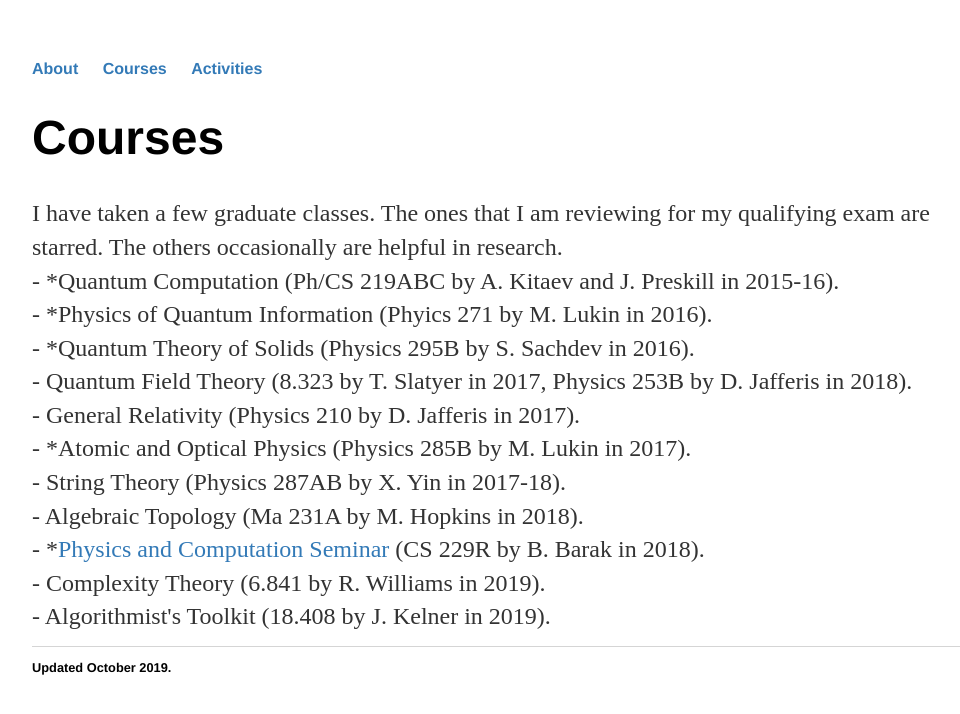
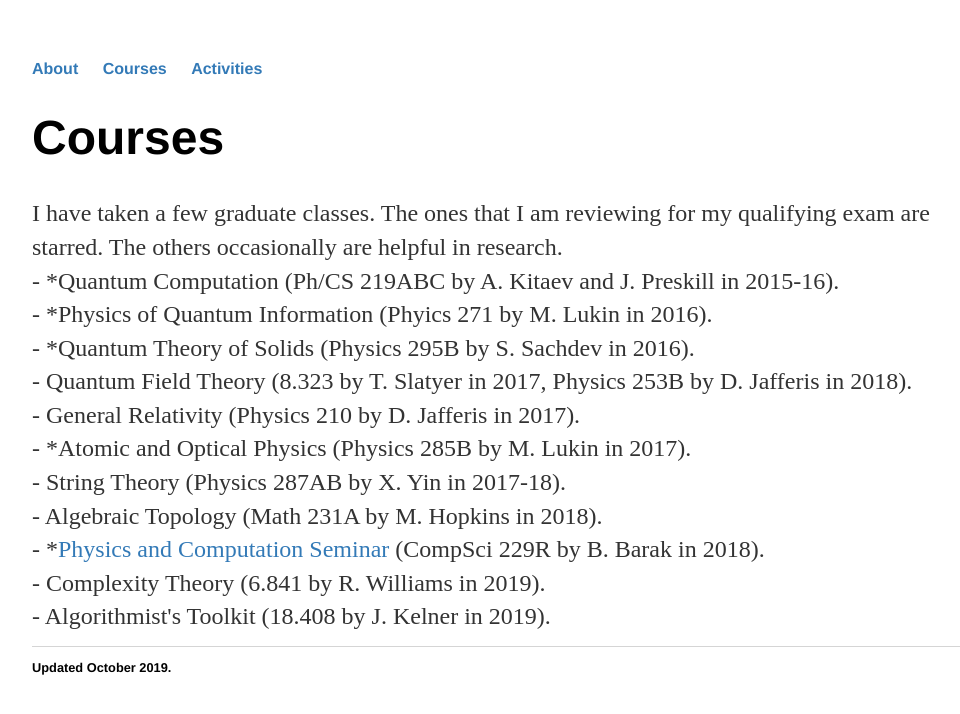
Before and after one commit to emilkhab/emilkhab.github.io, a Jekyll site: the page built from courses/index.html, in a window 1280 px wide. Shown: the top 714 px of the page, without its empty margins (128-1088 px from the left). Built offline with Jekyll 4.4.1, drawn with Linux system fonts in a browser that asks for light colours.

Commit message:
Update index.html

```diff
--- a/courses/index.html
+++ b/courses/index.html
@@ -12,8 +12,8 @@ title: Courses
 	- General Relativity (Physics 210 by D. Jafferis in 2017).<br/>
 	- *Atomic and Optical Physics (Physics 285B by M. Lukin in 2017).<br/>
 	- String Theory (Physics 287AB by X. Yin in 2017-18).<br/>
-	- Algebraic Topology (Ma 231A by M. Hopkins in 2018).<br/>
-	- *<a href="https://windowsontheory.org/2019/01/03/quantum-games/">Physics and Computation Seminar</a> (CS 229R by B. Barak in 2018).<br/>
+	- Algebraic Topology (Math 231A by M. Hopkins in 2018).<br/>
+	- *<a href="https://windowsontheory.org/2019/01/03/quantum-games/">Physics and Computation Seminar</a> (CompSci 229R by B. Barak in 2018).<br/>
 	- Complexity Theory (6.841 by R. Williams in 2019).<br/>
 	- Algorithmist's Toolkit (18.408 by J. Kelner in 2019).
 	</p>
```
